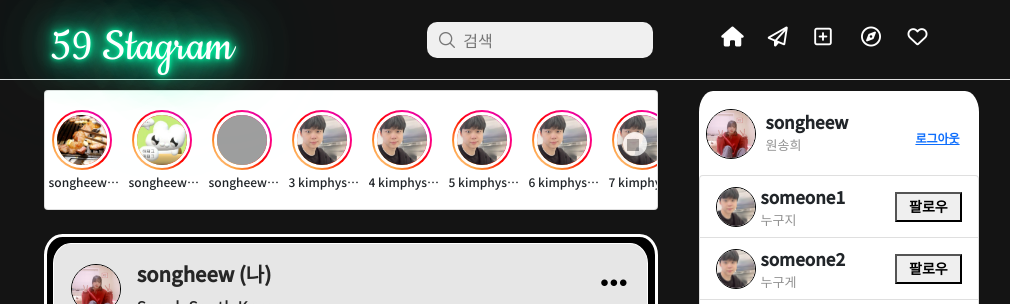
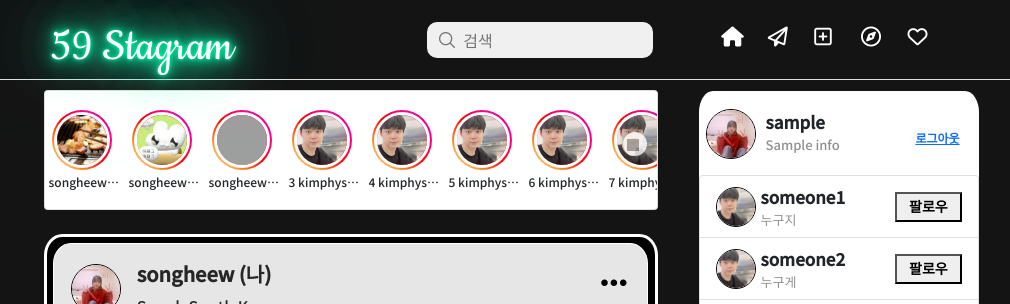
Before and after one commit to ai-web-9-team/59stargram, a Flask app: template templates/index.html in a window 1280 px wide. Shown: the top 304 px of the page, without its empty margins (129-1139 px from the left). Run offline with Flask 2, Linux system fonts and the light colour scheme; the template is opened without the code that fills it: most values are stand-ins (such as "Sample title", 1, 10 or a date in 2020); some libraries are stand-ins or nearby versions; some web fonts are replaced; grey boxes are pictures that could not be loaded.

Commit message:
jinja2 사용해보기

```diff
--- a/templates/index.html
+++ b/templates/index.html
@@ -540,8 +540,8 @@
                 </a>
             </div>
             <div class="my_info">
-                <div class="my_id" style="font-weight: bold">songheew</div>
-                <div class="my_name" style="color: #909090;">원송희</div>
+                <div class="my_id" style="font-weight: bold">{{info['UserName']}}</div>
+                <div class="my_name" style="color: #909090;">{{info['Name']}}</div>
             </div>
             <div class="logout_button">
                 <a href="/login">로그아웃</a>
```
